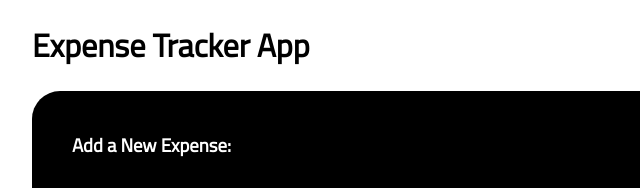
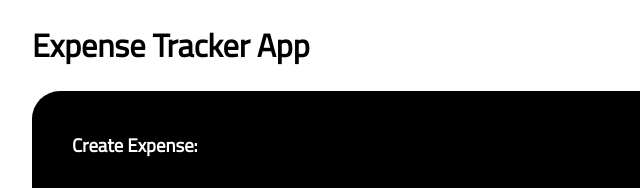
Before and after one commit to Bhanutejadomala/expense-tracker, a plain HTML site: page index.html in a window 1280 px wide. Shown: the top 188 px of the page, 233-873 px from the left. Drawn offline with Linux system fonts and the light colour scheme.

Commit message:
changed title

```diff
--- a/index.html
+++ b/index.html
@@ -17,7 +17,7 @@
 
             <section class="content">
                 <div class="details-container">
-                    <h3 class="second-title">Add a New Expense: </h3>
+                    <h3 class="second-title">Create Expense: </h3>
                     <div class="form">
                         <form id="expForm">
                             <div class="container">
```
